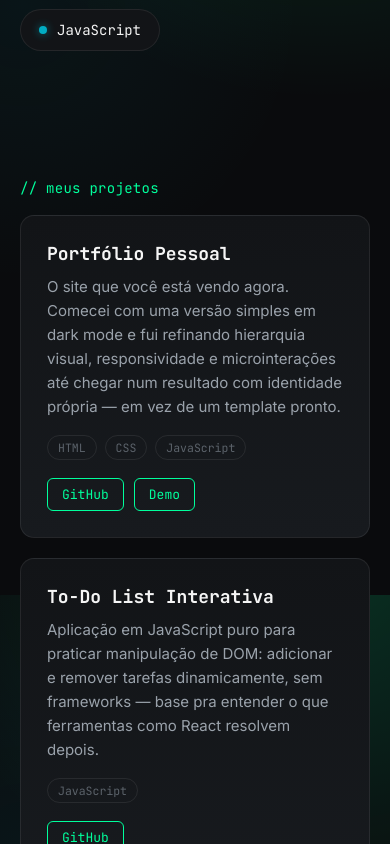
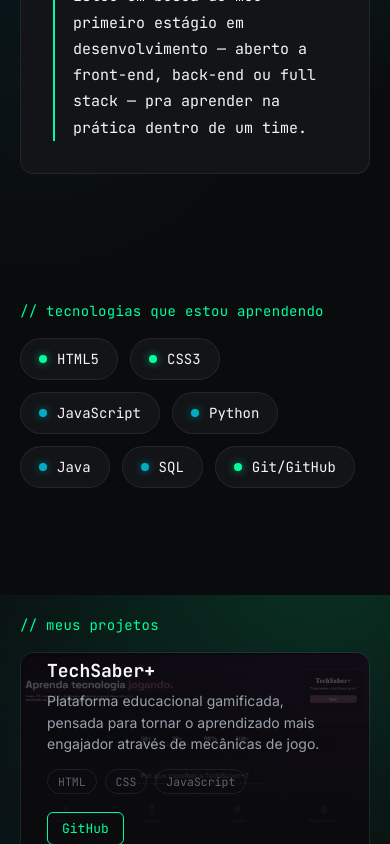
Before and after one commit to joaomuassab-rgb/portfolio, a plain HTML site: page index.html in a window 390 px wide. Shown: the part 1937-2781 px from the top of the page. Drawn offline with Linux system fonts and the light colour scheme.

Commit message:
Atualiza portfólio

```diff
--- a/index.html
+++ b/index.html
@@ -78,7 +78,13 @@
     <!-- ===== SOBRE ===== -->
     <section id="sobre" class="container section">
       <p class="eyebrow reveal">// sobre mim</p>
-      <div class="sobre-card reveal">
+
+      <div class="sobre-grid reveal">
+        <div class="sobre-foto">
+          <img src="img/foto-perfil.jpg" alt="Foto de João Lucas">
+        </div>
+
+        <div class="sobre-card">
           <p>
             Estou cursando Análise e Desenvolvimento de Sistemas e comecei a
             estudar desenvolvimento porque queria entender como transformar
@@ -94,6 +100,7 @@
             dentro de um time.
           </p>
         </div>
+      </div>
     </section>
 
     <!-- ===== SKILLS ===== -->
@@ -108,6 +115,18 @@
   </li>
   <li class="skill-chip reveal">
     <span class="skill-dot skill-dot-learning"></span> JavaScript
+  </li>
+  <li class="skill-chip reveal">
+    <span class="skill-dot skill-dot-learning"></span> Python
+  </li>
+  <li class="skill-chip reveal">
+    <span class="skill-dot skill-dot-learning"></span> Java
+  </li>
+  <li class="skill-chip reveal">
+    <span class="skill-dot skill-dot-learning"></span> SQL
+  </li>
+  <li class="skill-chip reveal">
+    <span class="skill-dot skill-dot-on"></span> Git/GitHub
   </li>
 </ul>
     </section>
--- a/projects.json
+++ b/projects.json
@@ -1,16 +1,26 @@
 [
   {
-    "titulo": "Portfólio Pessoal",
-    "descricao": "O site que você está vendo agora. Comecei com uma versão simples em dark mode e fui refinando hierarquia visual, responsividade e microinterações até chegar num resultado com identidade própria — em vez de um template pronto.",
+    "titulo": "TechSaber+",
+    "descricao": "Plataforma educacional gamificada, pensada para tornar o aprendizado mais engajador através de mecânicas de jogo.",
     "tecnologias": ["HTML", "CSS", "JavaScript"],
-    "github": "https://github.com/joaomuassab-rgb/portfolio",
-    "demo": "https://joaomuassab-rgb.github.io/portfolio"
+    "imagem": "img/TechSaber+.jpeg",
+    "github": "https://github.com/joaomuassab-rgb/techsaber",
+    "demo": "#"
   },
   {
     "titulo": "To-Do List Interativa",
     "descricao": "Aplicação em JavaScript puro para praticar manipulação de DOM: adicionar e remover tarefas dinamicamente, sem frameworks — base pra entender o que ferramentas como React resolvem depois.",
     "tecnologias": ["JavaScript"],
+    "imagem": "img/To-Do List Interativa.png",
+    "github": "https://github.com/joaomuassab-rgb/todolist",
+    "demo": "#"
+  },
+  {
+    "titulo": "Portfólio Pessoal",
+    "descricao": "O site que você está vendo agora. Comecei com uma versão simples em dark mode e fui refinando hierarquia visual, responsividade e microinterações até chegar num resultado com identidade própria — em vez de um template pronto.",
+    "tecnologias": ["HTML", "CSS", "JavaScript"],
+    "imagem": "img/portfolio-print.jpg",
     "github": "https://github.com/joaomuassab-rgb/portfolio",
-    "demo": "#"
+    "demo": "https://joaomuassab-rgb.github.io/portfolio"
   }
 ]
--- a/script.js
+++ b/script.js
@@ -46,10 +46,11 @@ function renderProjetos() {
     })
     .then((projetos) => {
       container.innerHTML = "";
+      container.className = "projetos-accordion";
 
       projetos.forEach((p) => {
         const card = document.createElement("div");
-        card.className = "projeto-card reveal";
+        card.className = "accordion-card reveal";
 
         const tags = (p.tecnologias || [])
           .map((t) => `<span class="tag">${t}</span>`)
@@ -64,17 +65,25 @@ function renderProjetos() {
             ? `<a class="btn" href="${p.demo}" target="_blank" rel="noopener">Demo</a>`
             : "";
 
+        const imagemHtml = p.imagem
+          ? `<img src="${p.imagem}" alt="Captura de tela do projeto ${p.titulo}">`
+          : "";
+
         card.innerHTML = `
-          <h3>${p.titulo}</h3>
-          <p>${p.descricao}</p>
-          <div class="tag-list">${tags}</div>
-          <div class="botoes">${linkGithub}${linkDemo}</div>
+          <div class="accordion-bg">${imagemHtml}</div>
+          <div class="accordion-overlay"></div>
+          <span class="accordion-titulo-vertical">${p.titulo}</span>
+          <div class="accordion-conteudo">
+            <h3>${p.titulo}</h3>
+            <p>${p.descricao}</p>
+            <div class="tag-list">${tags}</div>
+            <div class="botoes">${linkGithub}${linkDemo}</div>
+          </div>
         `;
 
         container.appendChild(card);
       });
 
-      // observa os cards recém-criados para o scroll reveal
       ativarScrollReveal();
     })
     .catch((err) => {
--- a/style.css
+++ b/style.css
@@ -339,38 +339,6 @@ button:focus-visible {
 /* =========================================================
    PROJETOS
 ========================================================= */
-#lista-projetos {
-  display: grid;
-  grid-template-columns: repeat(auto-fit, minmax(280px, 1fr));
-  gap: 20px;
-}
-
-.projeto-card {
-  background: linear-gradient(180deg, var(--bg-elevated), var(--bg-elevated-2));
-  border: 1px solid var(--border);
-  border-radius: var(--radius);
-  padding: 26px;
-  transition: transform 0.3s ease, box-shadow 0.3s ease, border-color 0.3s ease;
-}
-
-.projeto-card:hover {
-  transform: translateY(-6px);
-  border-color: var(--border-hover);
-  box-shadow: 0 16px 34px rgba(0, 255, 156, 0.14);
-}
-
-.projeto-card h3 {
-  font-family: var(--font-mono);
-  margin: 0 0 10px 0;
-  font-size: 18px;
-}
-
-.projeto-card p {
-  color: var(--text-muted);
-  font-size: 15px;
-  line-height: 1.6;
-  margin: 0 0 16px 0;
-}
 
 .tag-list {
   display: flex;
@@ -534,9 +502,21 @@ button:focus-visible {
   }
 
   .section { padding: 120px 48px; }
-  .sobre-card p { font-size: 19px; max-width: 760px; }
+  .sobre-card p { font-size: 19px; max-width: 900px; }
   .eyebrow { font-size: 16px; }
   .skill-chip { font-size: 16px; padding: 13px 22px; }
+  .sobre-grid {
+    grid-template-columns: 340px 1fr;
+    gap: 48px;
+  }
+
+  .sobre-foto img {
+    aspect-ratio: 3 / 4;
+  }
+
+  .sobre-cta {
+    font-size: 17px !important;
+  }
 }
 
 /* Celular em pé continua compacto — não aplica os aumentos acima */
@@ -553,3 +533,167 @@ button:focus-visible {
   .cursor, .skill-dot-learning { animation: none; }
   .projeto-card:hover, .skill-chip:hover { transform: none; }
 }
+
+/* =========================================================
+   SOBRE MIM COM FOTO
+========================================================= */
+.sobre-grid {
+  display: grid;
+  grid-template-columns: 260px 1fr;
+  gap: 32px;
+  align-items: start;
+}
+
+.sobre-foto img {
+  width: 100%;
+  aspect-ratio: 3 / 4;
+  object-fit: cover;
+  border-radius: var(--radius);
+  border: 1px solid var(--border);
+  box-shadow: 0 20px 40px rgba(0, 0, 0, 0.4);
+}
+
+@media (max-width: 640px) {
+  .sobre-grid {
+    grid-template-columns: 1fr;
+  }
+  .sobre-foto img {
+    max-width: 260px;
+    margin: 0 auto;
+  }
+}
+/* =========================================================
+   PROJETOS — ACCORDION HORIZONTAL (estilo hover-expand)
+========================================================= */
+.projetos-accordion {
+  display: flex;
+  gap: 10px;
+  height: 420px;
+  overflow: hidden;
+}
+
+.accordion-card {
+  position: relative;
+  flex: 1;
+  min-width: 60px;
+  border-radius: var(--radius);
+  overflow: hidden;
+  cursor: pointer;
+  border: 1px solid var(--border);
+  transition: flex 0.5s cubic-bezier(0.25, 1, 0.5, 1);
+}
+
+.accordion-card:hover,
+.accordion-card:focus-within {
+  flex: 5;
+}
+
+.accordion-bg {
+  position: absolute;
+  inset: 0;
+  z-index: 0;
+}
+
+.accordion-bg img {
+  width: 100%;
+  height: 100%;
+  object-fit: cover;
+  filter: saturate(0.4) brightness(0.5);
+  transition: filter 0.5s ease, transform 0.6s ease;
+}
+
+.accordion-card:hover .accordion-bg img {
+  filter: saturate(1) brightness(0.85);
+  transform: scale(1.05);
+}
+
+.accordion-overlay {
+  position: absolute;
+  inset: 0;
+  z-index: 1;
+  background: linear-gradient(
+    to top,
+    rgba(10, 11, 13, 0.95) 0%,
+    rgba(10, 11, 13, 0.5) 50%,
+    rgba(10, 11, 13, 0.2) 100%
+  );
+}
+
+.accordion-titulo-vertical {
+  position: absolute;
+  left: 50%;
+  top: 50%;
+  z-index: 2;
+  transform: translate(-50%, -50%) rotate(-90deg);
+  white-space: nowrap;
+  font-family: var(--font-mono);
+  font-size: 14px;
+  letter-spacing: 0.08em;
+  text-transform: uppercase;
+  color: var(--green);
+  transition: opacity 0.3s ease;
+}
+
+.accordion-card:hover .accordion-titulo-vertical {
+  opacity: 0;
+  pointer-events: none;
+}
+
+.accordion-conteudo {
+  position: absolute;
+  left: 0;
+  right: 0;
+  bottom: 0;
+  z-index: 2;
+  padding: 26px;
+  opacity: 0;
+  transform: translateY(10px);
+  transition: opacity 0.35s ease 0.15s, transform 0.35s ease 0.15s;
+}
+
+.accordion-card:hover .accordion-conteudo {
+  opacity: 1;
+  transform: translateY(0);
+}
+
+.accordion-conteudo h3 {
+  font-family: var(--font-mono);
+  color: var(--text);
+  margin: 0 0 8px 0;
+  font-size: 18px;
+}
+
+.accordion-conteudo p {
+  color: var(--text-muted);
+  font-size: 14px;
+  line-height: 1.55;
+  margin: 0 0 14px 0;
+  max-width: 340px;
+}
+
+/* Mobile: empilha em vez de accordion horizontal, senão fica ilegível */
+@media (max-width: 760px) {
+  .projetos-accordion {
+    flex-direction: column;
+    height: auto;
+  }
+
+  .accordion-card {
+    flex: none !important;
+    height: 220px;
+  }
+
+  .accordion-titulo-vertical {
+    transform: translate(-50%, -50%) rotate(0deg);
+  }
+
+  .accordion-conteudo {
+    opacity: 1;
+    transform: none;
+    background: linear-gradient(to top, rgba(10,11,13,0.95), transparent);
+  }
+
+  .accordion-card .accordion-titulo-vertical {
+    opacity: 0;
+  }
+}
```
Also changed, not shown: img/TechSaber+.jpeg (added), img/To-Do List Interativa.png (added), img/foto-perfil.jpg (added), img/portfolio-print.jpg (added). Lines whose indentation alone changed are shown as unchanged.
